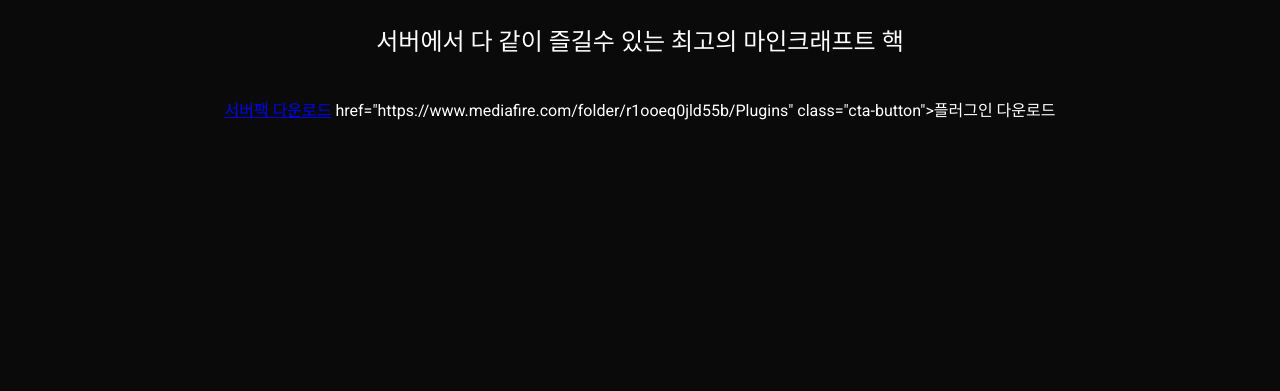
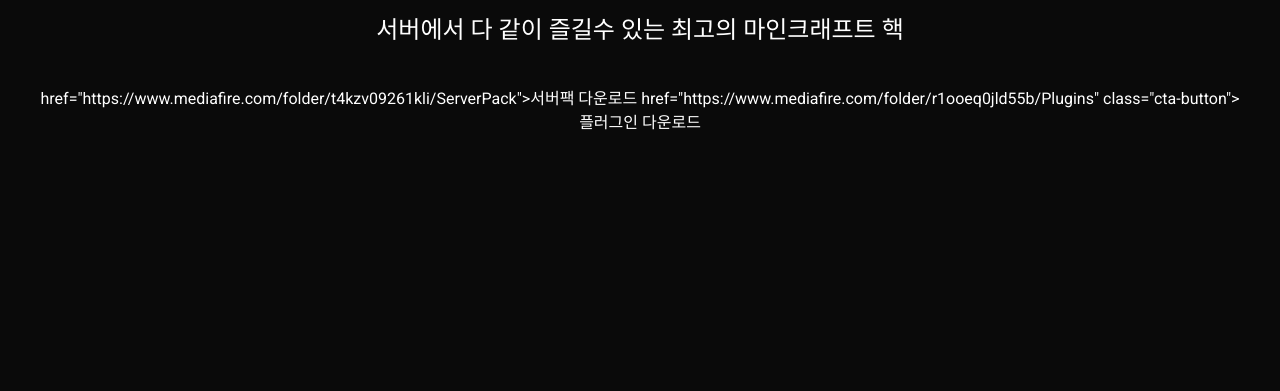
Before and after one commit to rabbitmint/rabbitmint.github.io, a plain HTML site: page index.html in a window 1280 px wide. Shown: the part 409-800 px from the top of the page. Drawn offline with nearby package versions, Linux system fonts and the light colour scheme.

Commit message:
Update index.html

```diff
--- a/index.html
+++ b/index.html
@@ -306,7 +306,7 @@
             <h1>Server Side Hack</h1>
             <p>서버에서 다 같이 즐길수 있는 최고의 마인크래프트 핵</p>
             <div class="hero-buttons">
-                <a href="https://www.mediafire.com/folder/t4kzv09261kli/ServerPack">서버팩 다운로드</a>
+                <a> href="https://www.mediafire.com/folder/t4kzv09261kli/ServerPack">서버팩 다운로드</a>
 		<a> href="https://www.mediafire.com/folder/r1ooeq0jld55b/Plugins" class="cta-button">플러그인 다운로드</a>
             </div>
         </div>
```
